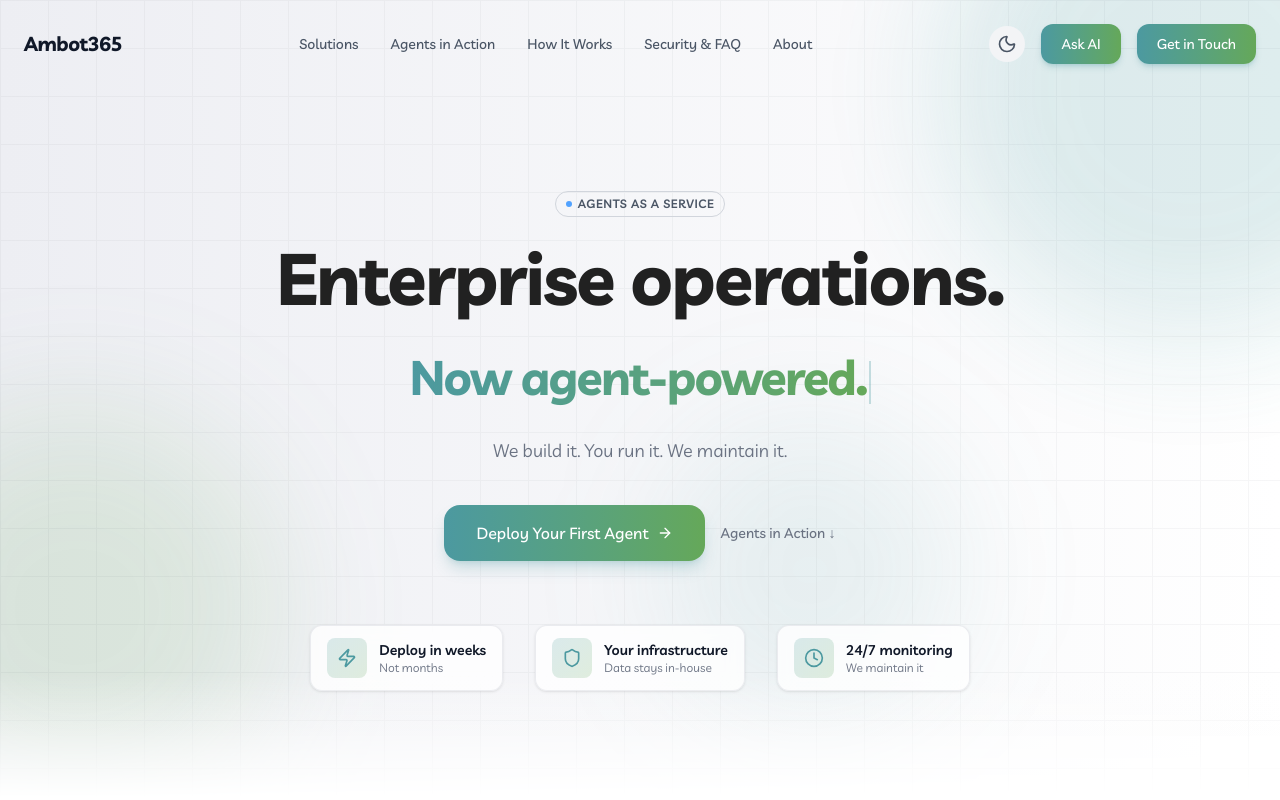
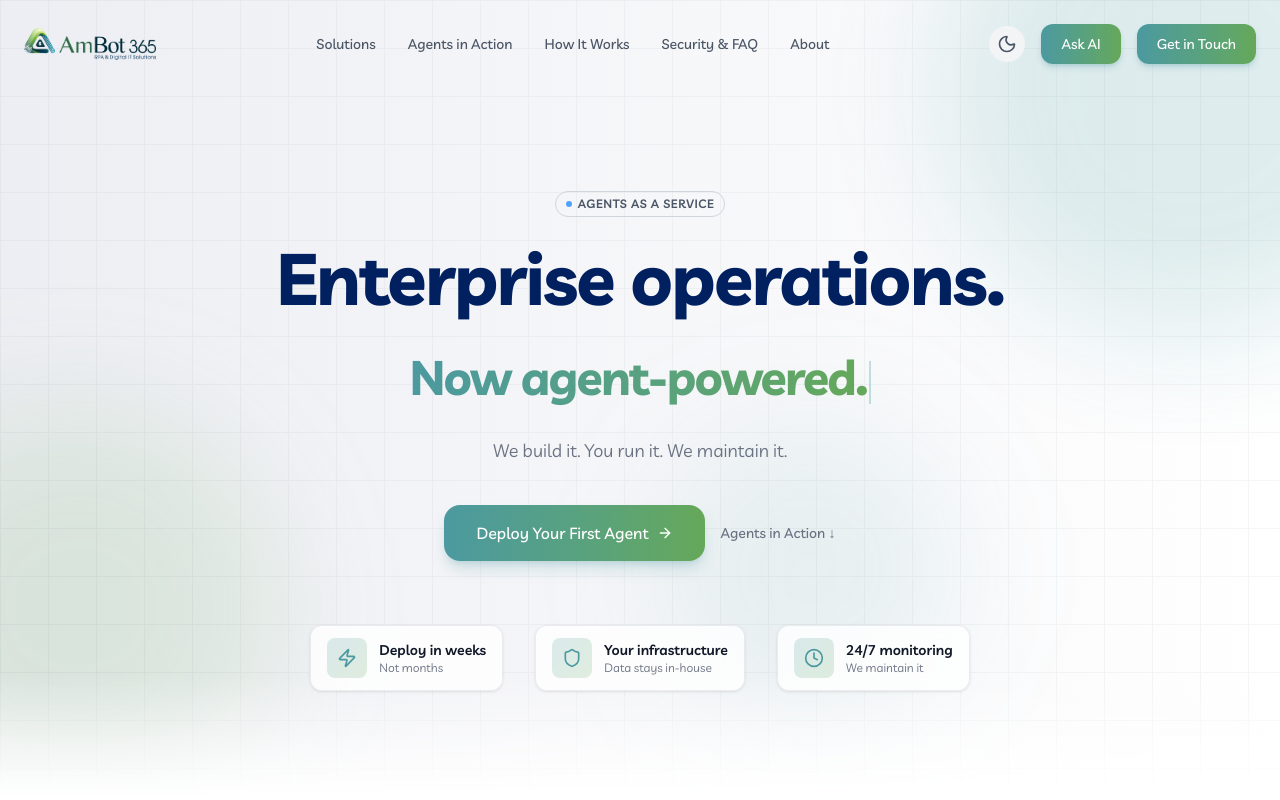
Before and after one commit to A365shift-DevTeam/A365-Automation, a React (Vite) app: page / in a window 1280 px wide. Shown: the top 800 px of the page. Built offline with nearby package versions, Linux system fonts and the light colour scheme.

Commit message:
hero text color changed

```diff
--- a/src/components/layout/Navbar.tsx
+++ b/src/components/layout/Navbar.tsx
@@ -3,6 +3,7 @@ import { motion, AnimatePresence } from 'motion/react';
 import { Menu, X } from 'lucide-react';
 import { ThemeToggle } from '../ui/ThemeToggle';
 import AIChatFullScreen from '../chat/AIChatFullScreen';
+import logoPath from '../../assets/AmBot 365-Logo.png';
 
 const NAV_LINKS = [
     { name: 'Solutions', href: '#solutions-overview' },
@@ -35,7 +36,7 @@ export default function Navbar() {
             <div className="max-w-7xl mx-auto px-6 flex items-center justify-between">
                 {/* Logo */}
                 <a href="#" className="flex items-center gap-2 text-xl font-bold tracking-tight text-gray-900 dark:text-gray-50">
-                    Ambot365
+                    <img src={logoPath} alt="AmBot 365 Logo" className="h-8 w-auto" />
                 </a>
 
                 {/* Desktop Nav */}
--- a/src/components/sections/Hero.tsx
+++ b/src/components/sections/Hero.tsx
@@ -91,9 +91,9 @@ export default function Hero() {
           initial={{ opacity: 0, y: 20 }}
           animate={{ opacity: 1, y: 0 }}
           transition={{ duration: 0.8, delay: 0.2, ease: "easeOut" }}
-          className="text-4xl md:text-6xl lg:text-7xl font-bold tracking-tight mb-6 leading-tight text-gray-900 dark:text-gray-50"
+          className="text-4xl md:text-6xl lg:text-7xl font-bold tracking-tight mb-6 leading-tight"
         >
-          Enterprise operations.
+          <span className="text-[#002060] dark:text-white">Enterprise operations.</span>
           <br />
           <span className="inline-block text-2xl md:text-4xl lg:text-5xl mt-1 min-h-[1.2em]">
             <span className="bg-gradient-to-r from-[#4C99A0] to-[#65A859] bg-clip-text text-transparent">{typed}</span>
```
Also changed, not shown: src/assets/AmBot 365-Logo.png (added).
